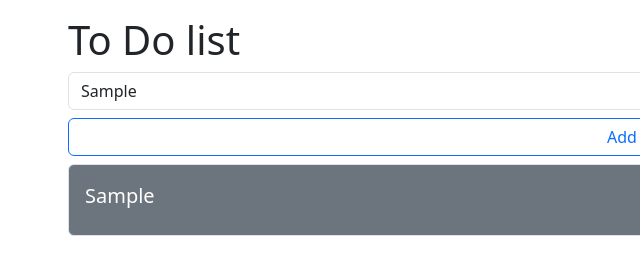
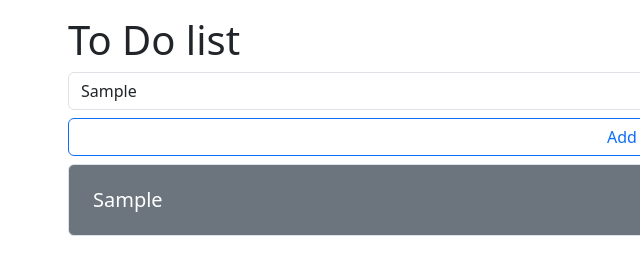
Before and after one commit to Alejandrox27/To-Do-list, a plain HTML site: page index.html in a window 1280 px wide. Both pictures are taken after typing "Sample" into the empty fields and a click on the button "Add". Shown: the full height of the page, 18-658 px from the left. Drawn offline with nearby package versions, Linux system fonts and the light colour scheme; some packages are replaced by stand-ins of ours; a script that the page names is missing.

Commit message:
Fix errors

```diff
--- a/index.html
+++ b/index.html
@@ -36,8 +36,8 @@
 
     <template id="todotemplate">
         <li class="my-2" style="list-style: none;">
-            <article class="sub-container border rounded p-3 bg-secondary d-flex justify-content-between">
-                <p class="fs-5 mb-0 text-white">To Do</p>
+            <article class="sub-container border rounded p-3 bg-secondary d-flex justify-content-between align-items-center">
+                <p class="fs-5 mb-0 text-white text-wrap text-break mx-2">To Do</p>
                 <button class="btn btn-danger">Delete</button>
             </article>
         </li>
```
